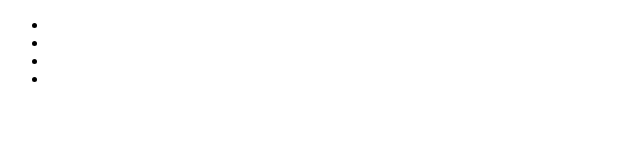
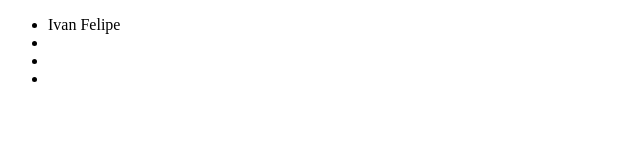
Before and after one commit to tati2/gitpull, a plain HTML site: page index.html in a window 1280 px wide. Shown: the full height of the page, 0-640 px from the left. Drawn offline with Linux system fonts and the light colour scheme.

Commit message:
add meu nome

```diff
--- a/index.html
+++ b/index.html
@@ -8,7 +8,7 @@
 </head>
 <body>
     <ul>
-        <li></li>
+        <li>Ivan Felipe</li>
         <li></li>
         <li></li>
         <li></li>
```
